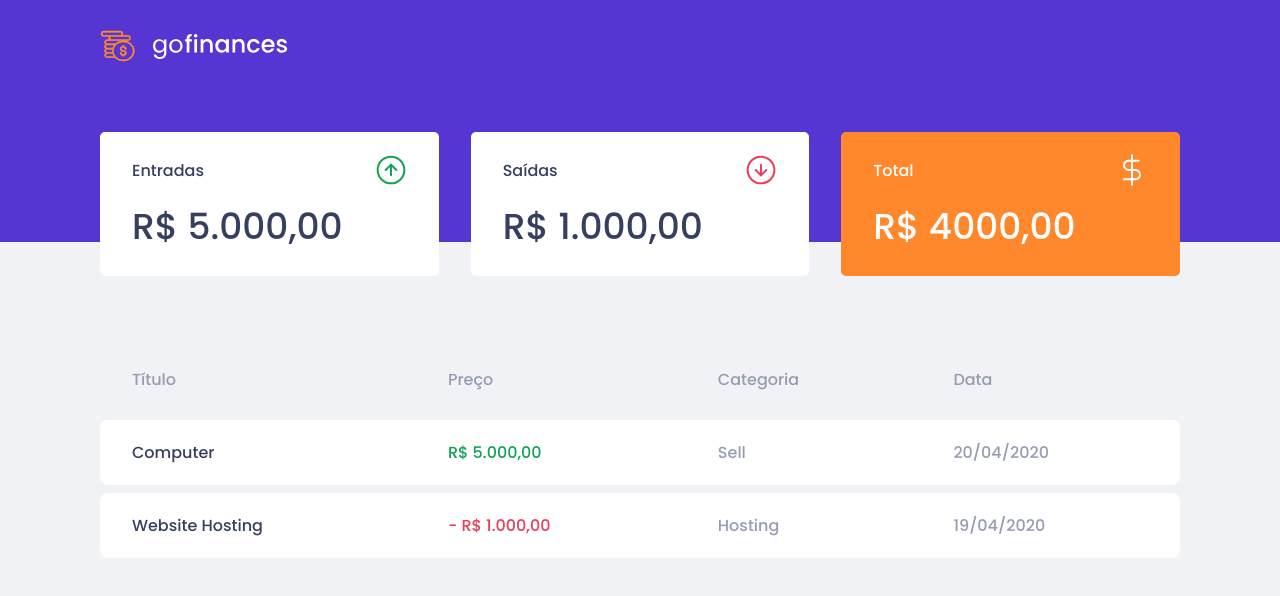
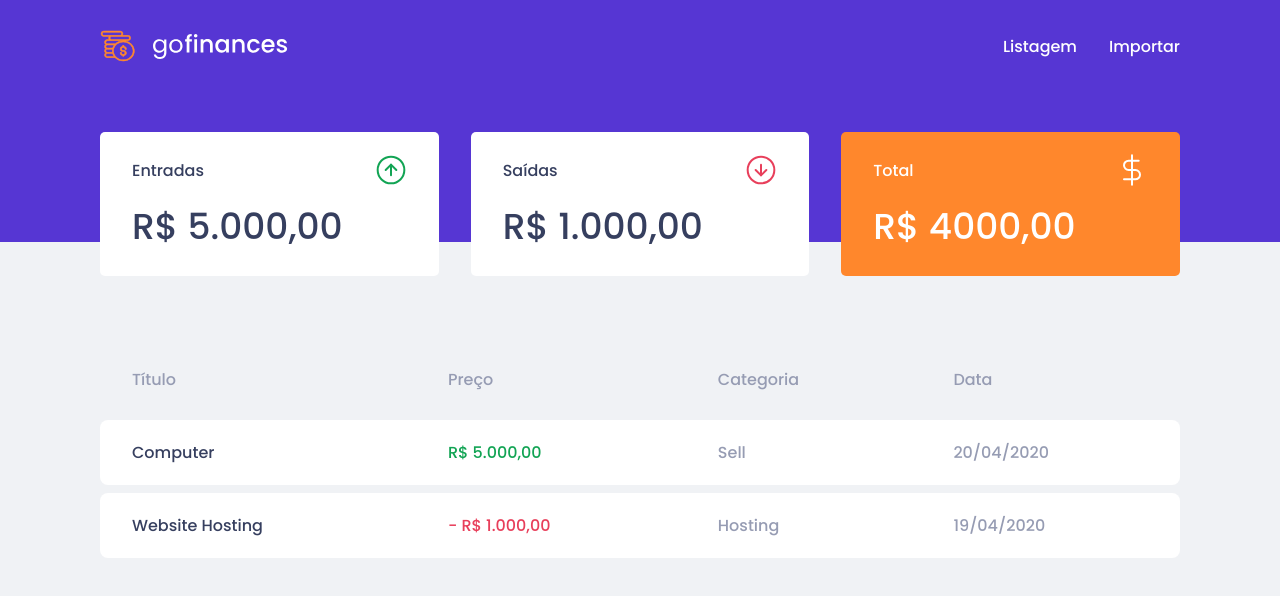
Before and after one commit to rafaelThi/Desafio_goStack_07, a React (Create React App) app: page / in a window 1280 px wide. Shown: the top 596 px of the page. Built offline with nearby package versions, Linux system fonts and the light colour scheme.

Commit message:
Rodando o front

```diff
--- a/src/components/FileList/index.tsx
+++ b/src/components/FileList/index.tsx
@@ -14,7 +14,7 @@ interface FileListProps {
 const FileList: React.FC<FileListProps> = ({ files }: FileListProps) => {
   return (
     <Container>
-      {files.map((uploadedFile) => (
+      {files.map(uploadedFile => (
         <li key={uploadedFile.name}>
           <FileInfo>
             <div>
--- a/src/components/Header/index.tsx
+++ b/src/components/Header/index.tsx
@@ -15,9 +15,8 @@ const Header: React.FC<HeaderProps> = ({ size = 'large' }: HeaderProps) => (
     <header>
       <img src={Logo} alt="GoFinances" />
       <nav>
-        {
-          // Todo
-        }
+        <Link to="/">Listagem</Link>
+        <Link to="/import">Importar</Link>
       </nav>
     </header>
   </Container>
--- a/src/components/Upload/index.tsx
+++ b/src/components/Upload/index.tsx
@@ -27,7 +27,10 @@ const Upload: React.FC<UploadProps> = ({ onUpload }: UploadProps) => {
 
   return (
     <>
-      <Dropzone accept=".csv, application/vnd.ms-excel, text/csv," onDropAccepted={(files) => onUpload(files)}>
+      <Dropzone
+        accept=".csv, application/vnd.ms-excel, text/csv,"
+        onDropAccepted={files => onUpload(files)}
+      >
         {({ getRootProps, getInputProps, isDragActive, isDragReject }): any => (
           <DropContainer
             {...getRootProps()}
```
